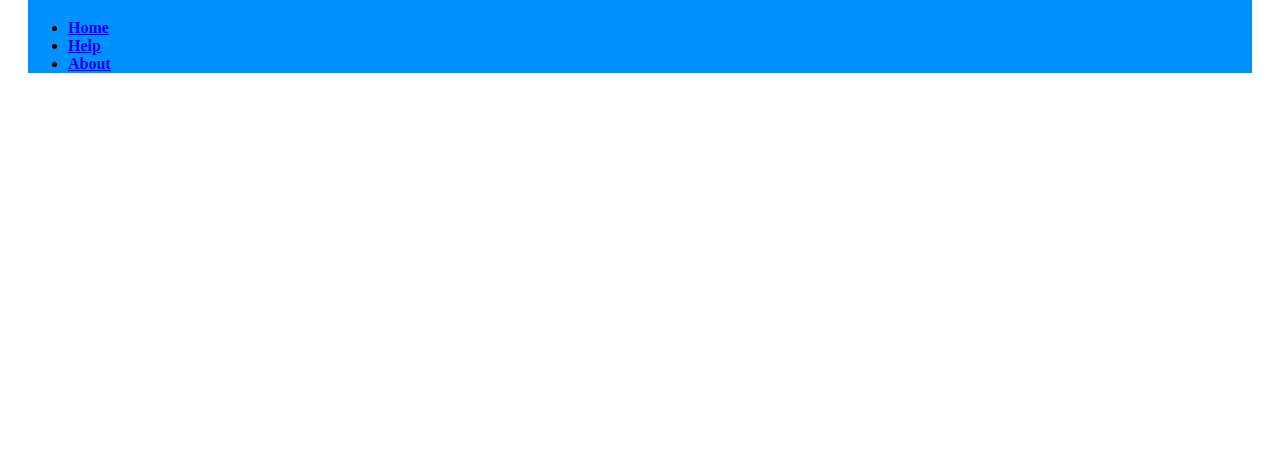
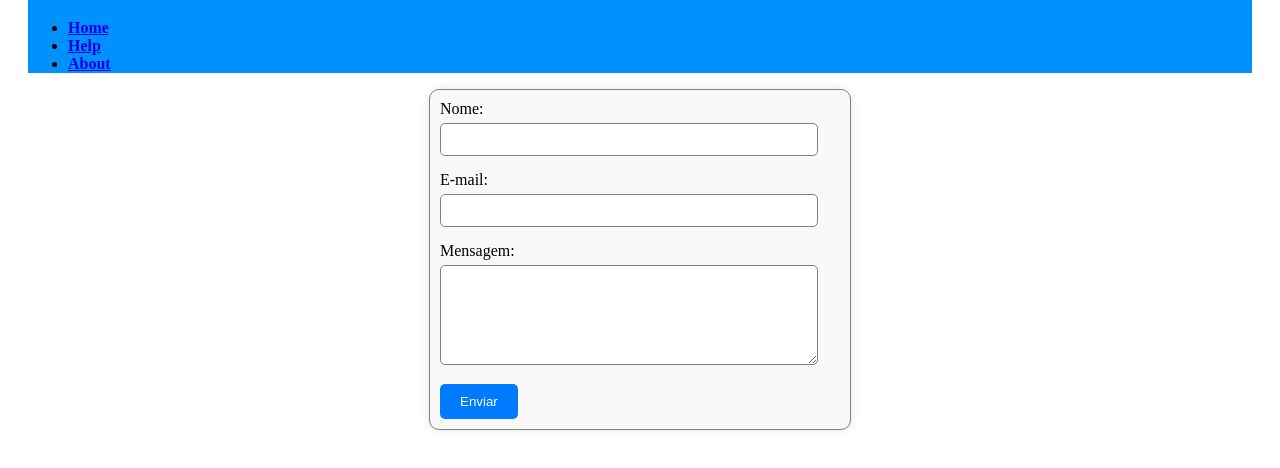
Before and after one commit to lauramadeu/projeto-inicial, a plain HTML site: page paginas/contact.html in a window 1280 px wide. Shown: the part 90-558 px from the top of the page. Drawn offline with Linux system fonts and the light colour scheme.

Commit message:
Criando um formulário de contato

```diff
--- /dev/null
+++ b/css/contato.css
@@ -0,0 +1,44 @@
+/* Estilize o formulário de contato (‹form>) de forma que tenha uma borda sólida de 1 pixel, cor cinza e padding interno de 10 pixels. */
+form {
+    max-width: 400px;
+    margin: 0 auto;
+    padding: 10px;
+    border: 1px solid grey;
+    border-radius: 10px;
+    background-color: #f9f9f9;
+    box-shadow: 0 0 10px rgba(0, 0, 0, 0.1);
+}
+
+label {
+    display: block;
+    margin-bottom: 5px;
+}
+
+input[type="text"],
+input[type="email"],
+textarea {
+    width: calc(100% - 22px);
+    padding: 8px;
+    margin-bottom: 15px;
+    border: 1px solid grey;
+    border-radius: 5px;
+    box-sizing: border-box;
+}
+
+textarea {
+    height: 100px;
+}
+
+input[type="submit"] {
+    background-color: #007bff;
+    color: #fff;
+    border: none;
+    padding: 10px 20px;
+    border-radius: 5px;
+    cursor: pointer;
+    transition: background-color 0.3s ease;
+}
+
+input[type="submit"]:hover {
+    background-color: #0056b3;
+}
--- a/css/estilo.css
+++ b/css/estilo.css
@@ -67,8 +67,3 @@
         list-style-type: none;
         text-align: center;
     }
-
-    /* 1. Defina uma cor de fundo para o cabeçalho (<header>) da cor azul. */
-    header {
-        background-color: blue;
-    }
--- a/paginas/contact.html
+++ b/paginas/contact.html
@@ -6,6 +6,7 @@
     <title>CONTACT</title>
 
     <link rel="stylesheet" href="../css/global.css">
+    <link rel="stylesheet" href="../css/contato.css">
 </head>
 <body>
     <div class="container">
@@ -22,6 +23,21 @@
             </nav>
 
         </header>
+
+        <form style="padding: 10px;">
+            <label for="nome">Nome:</label>
+            <input type="text" id="nome" name="nome">
+
+            <label for="email">E-mail:</label>
+            <input type="email" id="email" name="email">
+
+            <label for="mensagem">Mensagem:</label>
+            <textarea id="mensagem" name="mensagem"></textarea>
+
+            <input type="submit" value="Enviar">
+        </form>
+
+
     </div>
 </body>
 </html>
```
